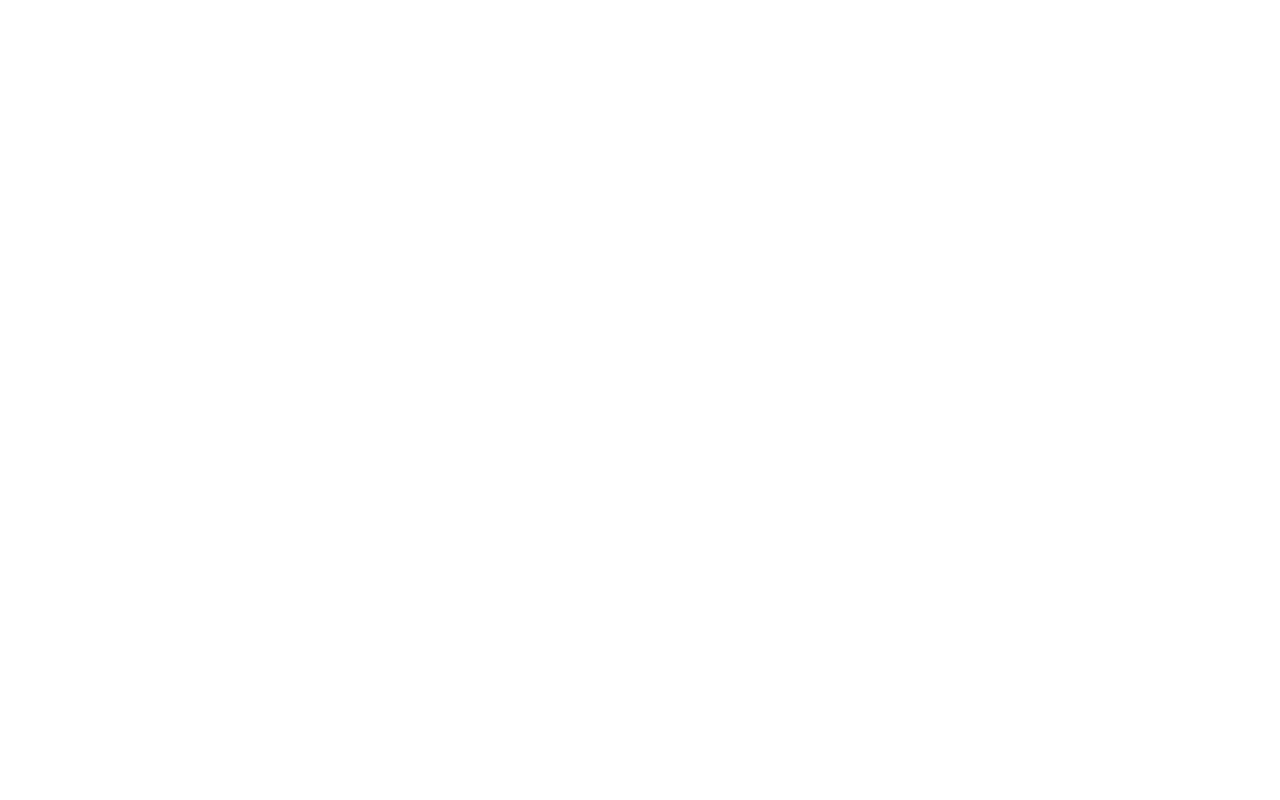
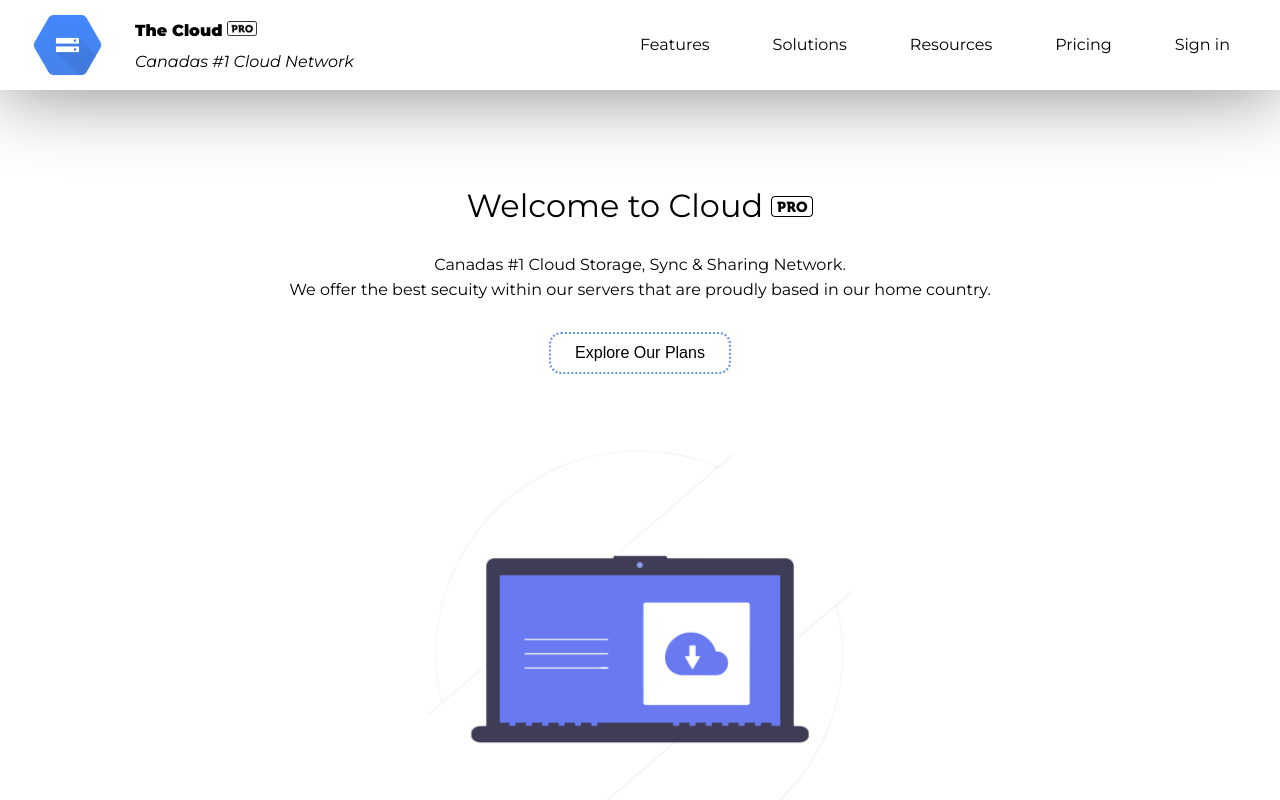
Before and after one commit to shari-kovinth/INM120---Assignment-4, a website: page index.html in a window 1280 px wide. Drawn offline with nearby package versions, Linux system fonts and the light colour scheme.

Commit message:
Code Transfer

```diff
--- a/css/style.css
+++ b/css/style.css
@@ -0,0 +1,135 @@
+/*
+font-family: 'EB Garamond', serif;
+font-family: 'Montserrat', sans-serif;
+font-family: 'Poppins', sans-serif;
+*/
+
+body{
+    background-color:#ffffff;
+}
+
+header{
+    width: 100vw;
+    height: 90px;
+    display: flex;
+    justify-content: space-between;
+    position: fixed;
+    font-family: 'Montserrat', sans-serif;
+    background-color: #ffffff;
+    box-shadow: 0px 0px 80px gray;
+}
+
+header > div{
+    display: flex;
+}
+
+#logo{
+    width: 85px;
+    height: 85px;
+    background-image: url(../assets/images/Cloud_Logo.png);
+    background-size: cover;
+    padding-left: 50px; /*I dont understand how this works*/
+}
+
+#slogan{
+    display: flex;
+    flex-direction: column;
+    justify-content: center;
+    gap: 15px;
+}
+
+#slogan > h2{
+    font-weight: 900;
+}
+
+#slogan > p{
+    font-style: italic;
+}
+
+nav{
+    width: 50%;
+    height: 100%;
+}
+
+nav > ul {
+    height: 100%;
+    display: flex;
+    justify-content: space-between;
+    align-items: center;
+    padding-right: 50px;
+}
+
+main {
+    width: 100vw;
+    height: calc(100vh - 100px);
+    position: fixed;
+    bottom: 0;
+    overflow-y: scroll;
+    overflow-x: hidden;
+}
+
+.intro, #offers {
+    width: 100vw;
+    font-family: 'Montserrat', sans-serif;
+  }
+
+.intro {
+    display: flex;
+    flex-direction: column;
+    justify-content: center;
+    align-items: center;
+    gap: 30px;
+    margin-top: 7%;
+    border-bottom: 1px solid black;
+}
+
+.intro > h1{
+    font-size: xx-large;
+    font-weight: 400;
+}
+
+.intro > p{
+    text-align: center;
+    line-height: 25px;
+}
+
+#button{
+    background-color: white;
+    border: 2px dotted cornflowerblue;
+    color: black;
+    padding: 10px 24px;
+    text-align: center;
+    font-size: 16px;
+    border-radius: 12px;
+    transition-duration: 0.2s;
+}
+
+#button:hover{
+    background-color: cornflowerblue;
+    color: white;
+
+}
+
+.offers {
+    height: 60%;
+    display: flex;
+    flex-direction: column;
+    justify-content: center;
+    align-items: center;
+    gap: 30px;
+    margin-top: 2%;
+    font-family: 'Montserrat', sans-serif;
+}
+
+#offers1 > h3 {
+    font-weight: bolder;
+    font-weight: 900;
+}
+
+#Cloud{
+    width: 500px;
+    height: 500px;
+    background-size: cover;
+    background-position: center;
+    background-image: url(../assets/images/Cloud_illustration.png);
+}
--- a/index.html
+++ b/index.html
@@ -3,9 +3,66 @@
     <head>
         <meta charset="UTF-8">
         <meta name="viewport" content="width=device-width, initial-scale=1.0">
+
+        <!-- CSS -->
+        <link rel="stylesheet" type="text/css" href="https://cdn.jsdelivr.net/npm/reset-css@3.0.0/reset.min.css"/>
+        <link rel="stylesheet" type="text/css" href="css/style.css"/>
+
+        <!-- Font Imports -->
+        <style>
+            @import url('https://fonts.googleapis.com/css2?family=EB+Garamond:ital,wght@0,400;0,500;0,600;0,700;0,800;1,400;1,500;1,600;1,700;1,800&family=Montserrat:ital,wght@0,100;0,200;0,300;0,400;0,500;0,600;0,700;0,800;0,900;1,100;1,200;1,300;1,400;1,500;1,600;1,700;1,800;1,900&family=Poppins:ital,wght@0,100;0,200;0,300;0,400;0,500;0,600;0,700;0,800;0,900;1,100;1,200;1,300;1,400;1,500;1,600;1,700;1,800;1,900&display=swap');
+          </style>
+
         <title>Homepage</title>
     </head>
     <body>
+        <header>
+            <div>
+                <figure id="logo"></figure>
+                <div id="slogan">
+                    <h2>
+                        The Cloud
+                        <img src="assets/images/pro.png" style="height: 15px;" alt="Pro">
+                    </h2>
+                    <p>Canadas #1 Cloud Network</p>
+                </div>
+            </div>
+            <nav>
+                <ul>
+                    <li>Features</li>
+                    <li>Solutions</li>
+                    <li>Resources</li>
+                    <li>Pricing</li>
+                    <li>Sign in</li>
+                </ul>
+            </nav>
+        </header>
+        <main>
 
+            <section class="intro">
+
+                <h1>Welcome to Cloud
+                <img src="assets/images/pro.png" alt="Pro">
+                </h1>
+
+                <p>Canadas #1 Cloud Storage, Sync & Sharing Network.<br/>We offer the best secuity within our servers that are proudly based in our home country.</p>
+                <a href="https://www.youtube.com/watch?v=dQw4w9WgXcQ" target="_blank">
+                    <button id="button">Explore Our Plans</button>
+                </a>
+
+                <figure id="Cloud"></figure>
+
+            </section>
+
+            <section class="offers">
+                <article id="offer1">
+                <figure id=""></figure>
+                <h3>Access your files from anywhere, any time</h3>
+                </article>
+                <p>Access your files instantly from all your <br>computers, mobile devices and the web. <br>Work from home, from the office or <br>from the most idea-inspiring places on the planet.</p>
+            </section>
+
+            <footer></footer>
+        </main>
     </body>
 </html>
```
Also changed, not shown: assets/images/Cloud_Logo.png (added), assets/images/Cloud_illustration.png (added), assets/images/pro.png (added). Lines whose indentation alone changed are shown as unchanged.
